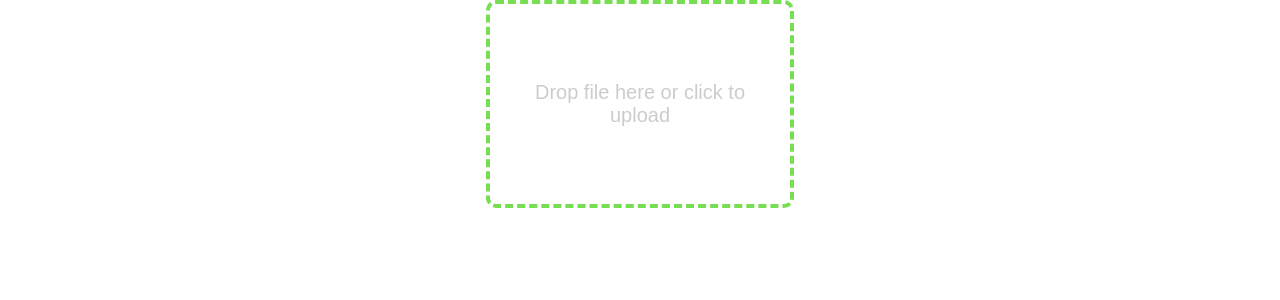
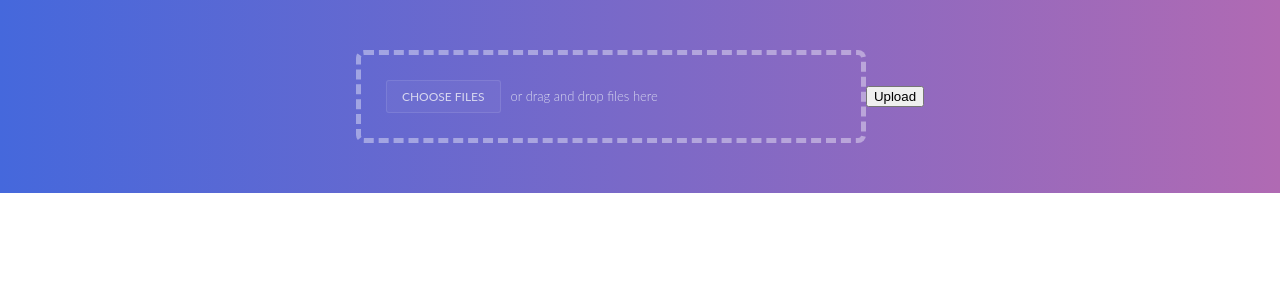
Before and after one commit to sahil-sagwekar2652/KnowledGenie, a Flask app: page / in a window 1280 px wide. Shown: the top 300 px of the page. Run offline with Flask 3, Linux system fonts and the light colour scheme; some libraries are stand-ins or nearby versions.

Commit message:
added chat page and separated from drag space page

```diff
--- a/static/css/style.css
+++ b/static/css/style.css
@@ -2,57 +2,148 @@ body{
   margin: 0;
   padding: 0;
   box-sizing: border-box;
+  overflow: hidden;
 }
 .parent{
   display: flex;
   align-items: center;
   justify-content: center;
+  background: linear-gradient(to right, #4568dc, #b06ab3);
+color: #D7D7EF;
+font-family: 'Lato', sans-serif;
+padding: 50px;
 }
-.drop-zone {
-    max-width: 250px;
-    height: 150px;
+
+
+h2 {
+  margin: 50px 0;
+}
+
+section {
+  flex-grow: 1;
+}
+
+.file-drop-area {
+  position: relative;
+  display: flex;
+  align-items: center;
+  width: 450px;
+  max-width: 100%;
   padding: 25px;
+  border: 5px dashed rgba(255, 255, 255, 0.4);
+  border-radius: 8px;
+  transition: 0.2s;
+}
+.file-drop-area:active {
+background-color: rgba(255, 255, 255, 0.05);
+}
+
+.fake-btn {
+  flex-shrink: 0;
+  background-color: rgba(255, 255, 255, 0.04);
+  border: 1px solid rgba(255, 255, 255, 0.1);
+  border-radius: 3px;
+  padding: 8px 15px;
+  margin-right: 10px;
+  font-size: 12px;
+  text-transform: uppercase;
+}
+
+.file-msg {
+  font-size: small;
+  font-weight: 300;
+  line-height: 1.4;
+  white-space: nowrap;
+  overflow: hidden;
+  text-overflow: ellipsis;
+}
+
+.file-input {
+  position: absolute;
+  left: 0;
+  top: 0;
+  height: 100%;
+  width: 100%;
+  cursor: pointer;
+  opacity: 0;
+}
+.file-input:focus {
+outline: none;
+}
+
+#text-area {
+  width: 75%;
+  height: 200px;
+  margin-top: 50px;
+}
+
+#input-text {
+  width: 65%;
+  height: 30px;
+  margin-right: 5px;
+}
+
+.send-text {
+  width: 35px;
+  height: 30px;
+}
+/* .output{
+  align-items: center;
+  justify-content: center;
+  width: 100%;
+  display: flex;
+
+} */
+textarea{
+  align-items: center;
+  justify-content: center;
+}
+.user-input{
+  width: 100%;
   display: flex;
   align-items: center;
   justify-content: center;
-    text-align: center;
-    font-family: "Quicksand", sans-serif;
-    font-weight: 500;
-    font-size: 20px;
-    cursor: pointer;
-    color: #cccccc;
-    border: 4px dashed #76de50;
-    border-radius: 10px;
+  bottom: 10px;
+  position: fixed;
 }
 
-
-  .drop-zone--over {
-    border-style: solid;
+.chat {
+  flex: 1;
+  display: flex;
+  flex-direction: column;
+  overflow-y: scroll;
+  padding: 10px;
 }
 
-  .drop-zone__input {
-    display: none;
+.message {
+  display: flex;
+  flex-direction: column;
+  margin-bottom: 10px;
 }
 
-  .drop-zone__thumb {
-    width: 100%;
-    height: 100%;
+.message p {
+  background-color: #007bff;
+  color: #fff;
+  padding: 5px;
   border-radius: 10px;
-    overflow: hidden;
-    background-color: #cccccc;
-    background-size: cover;
-    position: relative;
+  margin: 0;
+  max-width: 70%;
 }
 
-  .drop-zone__thumb::after {
-    content: attr(data-label);
-    position: absolute;
-    bottom: 0;
-    left: 0;
-    width: 100%;
-    padding: 5px 0;
+.message.sent p {
+  color: #000000;
+  font-weight: 500;
+  font-size: large;
+  padding: 8px;
+  align-self: flex-start;
+  background-color: #6be06f;
+}
+
+.message.received p {
+  background-color: #000000;
   color: #ffffff;
-    background: rgba(0, 0, 0, 0.75);
-    font-size: 14px;
-    text-align: center;
+  font-weight: 500;
+  font-size: large;
+  padding: 8px;
+  align-self: flex-end;
 }
--- a/static/js/index.js
+++ b/static/js/index.js
@@ -1,95 +1,98 @@
-document.querySelectorAll(".drop-zone__input").forEach((inputElement) => {
-    const dropZoneElement = inputElement.closest(".drop-zone");
+var $fileInput = $('.file-input');
+var $droparea = $('.file-drop-area');
 
-    dropZoneElement.addEventListener("click", (e) => {
-      inputElement.click();
-    });
+// highlight drag area
+$fileInput.on('dragenter focus click', function() {
+  $droparea.addClass('is-active');
+});
 
-    inputElement.addEventListener("change", (e) => {
-      if (inputElement.files.length) {
-        updateThumbnail(dropZoneElement, inputElement.files[0]);
-      }
-    });
+// back to normal state
+$fileInput.on('dragleave blur drop', function() {
+  $droparea.removeClass('is-active');
+});
 
-    dropZoneElement.addEventListener("dragover", (e) => {
-      e.preventDefault();
-      dropZoneElement.classList.add("drop-zone--over");
-    });
+// change inner text
+$fileInput.on('change', function() {
+  var filesCount = $(this)[0].files.length;
+  var $textContainer = $(this).prev();
 
-    ["dragleave", "dragend"].forEach((type) => {
-      dropZoneElement.addEventListener(type, (e) => {
-        dropZoneElement.classList.remove("drop-zone--over");
-      });
-    });
+  if (filesCount === 1) {
+    // if single file is selected, show file name
+    var fileName = $(this).val().split('\\').pop();
+    $textContainer.text(fileName);
+  } else {
+    // otherwise show number of files
+    $textContainer.text(filesCount + ' files selected');
+  }
+});
 
-    dropZoneElement.addEventListener("drop", (e) => {
-      e.preventDefault();
 
-      if (e.dataTransfer.files.length) {
-        inputElement.files = e.dataTransfer.files;
-        updateThumbnail(dropZoneElement, e.dataTransfer.files[0]);
-      }
 
-      dropZoneElement.classList.remove("drop-zone--over");
-    });
-  });
+const pdfInput = document.getElementById("pdf-input");
+const uploadButton = document.getElementById("upload-button");
+const output = document.getElementById("output");
 
-  /**
-   * Updates the thumbnail on a drop zone element.
-   *
-   * @param {HTMLElement} dropZoneElement
-   * @param {File} file
-   */
-  function updateThumbnail(dropZoneElement, file) {
-    let thumbnailElement = dropZoneElement.querySelector(".drop-zone__thumb");
+uploadButton.addEventListener("click", () => {
+  // Get the selected file
+  const file = pdfInput.files[0];
 
-    // First time - remove the prompt
-    if (dropZoneElement.querySelector(".drop-zone__prompt")) {
-      dropZoneElement.querySelector(".drop-zone__prompt").remove();
-    }
-
-    // First time - there is no thumbnail element, so lets create it
-    if (!thumbnailElement) {
-      thumbnailElement = document.createElement("div");
-      thumbnailElement.classList.add("drop-zone__thumb");
-      dropZoneElement.appendChild(thumbnailElement);
-    }
-
-    thumbnailElement.dataset.label = file.name;
-
-    // Show thumbnail for image files
-    if (file.type.startsWith("image/")) {
-      const reader = new FileReader();
-
-      reader.readAsDataURL(file);
-      reader.onload = () => {
-        thumbnailElement.style.backgroundImage = `url('${reader.result}')`;
-      };
-    } else {
-      thumbnailElement.style.backgroundImage = null;
-    }
+  // Check if the file is a PDF file
+  if (!file.type.startsWith("application/pdf")) {
+    alert("Please select a PDF file.");
+    return;
   }
 
+  // Get the file name
+  const fileName = file.name;
+
+  // Check if the file name is correct
+  if (!fileName.endsWith(".pdf")) {
+    alert("Please select a valid PDF file.");
+    return;
+  }
+
+  // Redirect to the new page
+  window.location.href = "chat.html";
+});
+
+
+
 // Send the received file to the server/host
-const fileInput = document.querySelector('input[type="file"]');
+// const fileInput = document.querySelector('input[type="file"]');
 
-fileInput.addEventListener('change', (event) => {
-  const file = event.target.files[0];
-  const formData = new FormData();
-  formData.append('file', file);
+// fileInput.addEventListener('change', (event) => {
+//   const file = event.target.files[0];
+//   const formData = new FormData();
+//   formData.append('file', file);
 
-  fetch('/upload', {
-    method: 'POST',
-    body: formData
-  })
-  .then(response => {
-    if (response.ok) {
-      console.log('File uploaded successfully');
-    } else {
-      console.error('Upload failed');
-    }
-  })
-  .catch(error => {
-    console.error(error);
-  });
+//   fetch('/upload', {
+//     method: 'POST',
+//     body: formData
+//   })
+//   .then(response => {
+//     if (response.ok) {
+//       console.log('File uploaded successfully');
+//     } else {
+//       console.error('Upload failed');
+//     }
+//   })
+//   .catch(error => {
+//     console.error(error);
+//   });
+// });
+
+
+
+const inputText = document.getElementById("input-text");
+const createPElementsButton = document.getElementById("create-p-elements");
+const received = document.querySelector('.received')
+createPElementsButton.addEventListener("click", () => {
+  // Get the text from the input text field
+  const text = inputText.value;
+  // Create a new paragraph element for each line of text
+  for (const line of text.split('\n')) {
+    const pElement = document.createElement("p");
+    pElement.textContent = line;
+    received.appendChild(pElement);
+  }
 });
--- a/templates/index.html
+++ b/templates/index.html
@@ -9,10 +9,13 @@
 </head>
 <body>
     <div class="parent">
-    <div class="drop-zone">
-        <span class="drop-zone__prompt">Drop file here or click to upload</span>
-        <input type="file" name="myFile" class="drop-zone__input">
-      </div>
+        <div class="file-drop-area">
+            <span class="fake-btn">Choose files</span>
+            <span class="file-msg">or drag and drop files here</span>
+            <input class="file-input" type="file" id="pdf-input">
+        </div>
+        <button id="upload-button">Upload</button>
+        <p id="output"></p>
     </div>
 
 
```
Also changed, not shown: templates/chat.html (added, +33 -0 lines). Lines whose indentation alone changed are shown as unchanged.
